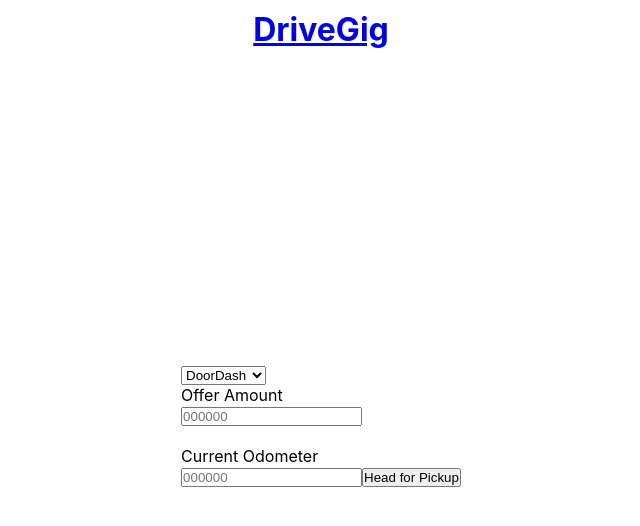
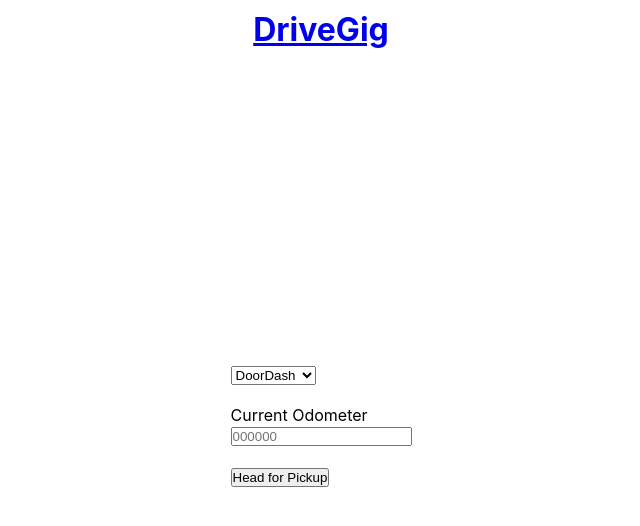
Before and after one commit to Harmtan13/DriveGig, a React (Create React App) app: page /shift/trip in a window 1280 px wide. Shown: the top 526 px of the page, without its empty margins (319-959 px from the left). Built offline with nearby package versions, Linux system fonts and the light colour scheme.

Commit message:
Refactored & reorganized code

```diff
--- a/src/App.js
+++ b/src/App.js
@@ -1,13 +1,10 @@
 import React, { useState } from 'react';
-
+import createShift from './helpers/CreateShift';
 import './App.css';
 import AppRouter from './AppRouter';
 
 export default function App() {
-  const [shift, setShift] = useState(JSON.parse(localStorage.getItem('shift')) || {
-    odometer: [],
-    timeStamps: [],
-  });
+  const [shift, setShift] = useState(JSON.parse(localStorage.getItem('shift')) || createShift());
 
   const shiftState = {
     shift,
--- a/src/components/shift/PauseShift.js
+++ b/src/components/shift/PauseShift.js
@@ -3,7 +3,7 @@ import {Link} from 'react-router-dom';
 import { determinePlacement, addTimeStamp } from '../../helpers/AppHelpers'
 
 export default function PauseShift({shift, setShift}) {
-  console.log({shift});
+  console.log(shift);
   const resumeShift = () => {
     addTimeStamp(determinePlacement, setShift, shift, 1)
   }
--- a/src/components/shift/ShiftRouter.js
+++ b/src/components/shift/ShiftRouter.js
@@ -5,7 +5,7 @@ import StartShift from './StartShift';
 import PauseShift from './PauseShift';
 import EndShift from './EndShift';
 import MainShift from './MainShift';
-import Trip from '../trip/Trip';
+import Trip from '../trip/TripRouter';
 
 export default function ShiftRouter(shiftState) {
 
--- a/src/components/trip/NewTrip.js
+++ b/src/components/trip/NewTrip.js
@@ -1,13 +1,14 @@
 import React from 'react'
+import { Link } from 'react-router-dom';
 
 export default function NewTrip({history, odometer}) {
   return (
     <>
-      <button
-        onClick={() => history.push('/shift/trip')}
-      >
-        Start Trip
-      </button>
+      <Link to="trip">
+        <button>
+          Start Trip
+        </button>
+      </Link>
     </>
   )
 }
--- a/src/components/trip/StartTrip.js
+++ b/src/components/trip/StartTrip.js
@@ -1,8 +1,9 @@
-import React, {useState} from 'react'
+import React, {useState} from 'react';
+import { Link } from 'react-router-dom';
 
 export default function StartTrip({history}) {
-  const [offer, setOffer] = useState('');
-  const [tripOdometer, setripOdometer] = useState('');
+  const [provider, setProvider] = useState('');
+  const [odometer, setOdometer] = useState('');
 
   return (
 
@@ -14,34 +15,30 @@ export default function StartTrip({history}) {
           <option value="ubereats">Uber Eats</option>
         </select>
 
-      <label htmlFor="offer">
-        <p>Offer Amount</p>
+      <br/>
+      <br/>
+
+      <label htmlFor="odometer">
+        <p>Current Odometer</p>
+        <p>{odometer}</p>
 
         <input
             type="number"
-            name="offered-pay"
+            name="-odometer"
             placeholder="000000"
-            onChange={(e) => setOffer(e.target.value)}
-            value={offer}
+            onChange={(e) => setOdometer(e.target.value)}
+            value={odometer}
           />
       </label>
 
       <br/>
       <br/>
 
-      <label htmlFor="odometer">
-        <p>Current Odometer</p>
-
-        <input
-            type="number"
-            name="-odometer"
-            placeholder="000000"
-            onChange={(e) => setripOdometer(e.target.value)}
-            value={tripOdometer}
-          />
-      </label>
-
-      <button onClick={() => history.push('/shift/trip/pickup')}>Head for Pickup</button>
+      <Link to='trip/pickup'>
+        <button>
+          Head for Pickup
+        </button>
+      </Link>
 
     </div>
   )
--- a/src/components/trip/Trip.js
+++ b/src/components/trip/TripRouter.js
@@ -1,15 +1,30 @@
+import React, {useState} from 'react'
 import {
   Route,
   Switch
 } from 'react-router-dom'
+
 import StartTrip from './StartTrip';
 import Pickup from './Pickup';
-import Departure from '../trip/Departure';
+import Departure from './Departure';
 import EndTrip from './EndTrip';
 
-import React from 'react'
+export default function Trip() {
+  const [trip, setTrip] = useState(JSON.parse(localStorage.getItem('trip')) || { orderProvider: '',
+    odometer: [],
+    timeStamps: [],
+    pay: {
+      provider: '',
+      tip: '',
+      total: ''
+    }
+  });
 
-export default function Trip({history}) {
+  const tripState = {
+    trip,
+    setTrip
+  }
+
   return (
     <>
       <Switch>
@@ -18,7 +33,7 @@ export default function Trip({history}) {
             path='/shift/trip'
             render = {() => (
               <StartTrip
-                history={history}
+                {...tripState}
               />
             )}
           />
@@ -27,7 +42,7 @@ export default function Trip({history}) {
             path='/shift/trip/pickup'
             render = {() => (
               <Pickup
-                history={history}
+                {...tripState}
               />
             )}
           />
@@ -36,7 +51,7 @@ export default function Trip({history}) {
             path='/shift/trip/departure'
             render = {() => (
               <Departure
-                history={history}
+                {...tripState}
               />
             )}
           />
@@ -45,7 +60,7 @@ export default function Trip({history}) {
             path='/shift/trip/delivery'
             render = { () => (
               <EndTrip
-                history={history}
+                {...tripState}
               />
             )}
           />
--- a/src/helpers/CreateShift.js
+++ b/src/helpers/CreateShift.js
@@ -1,17 +1,29 @@
 const createShift = () => {
-  let mileage;
-  let date;
-  let totalTime;
-  let nonActiveTime;
-  let trips;
+  const odometer = [];
+  const timeStamps = [];
+  const trips = [];
 
   return {
-    date,
-    totalTime,
-    nonActiveTime,
-    mileage,
+    odometer,
+    timeStamps,
     trips
   }
 }
 
 export default createShift;
+
+// const createShift = () => {
+//   let mileage;
+//   let date;
+//   let totalTime;
+//   let nonActiveTime;
+//   let trips;
+
+//   return {
+//     date,
+//     totalTime,
+//     nonActiveTime,
+//     mileage,
+//     trips
+//   }
+// }
```
